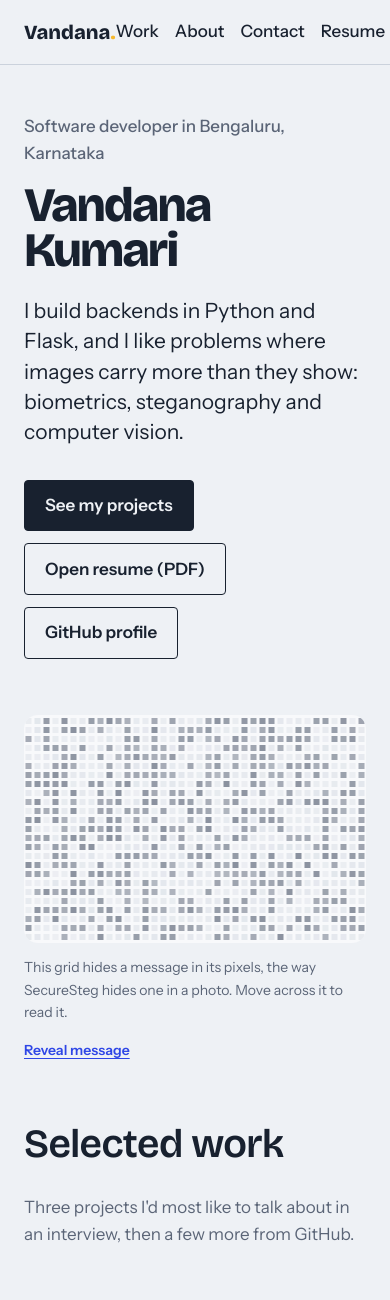
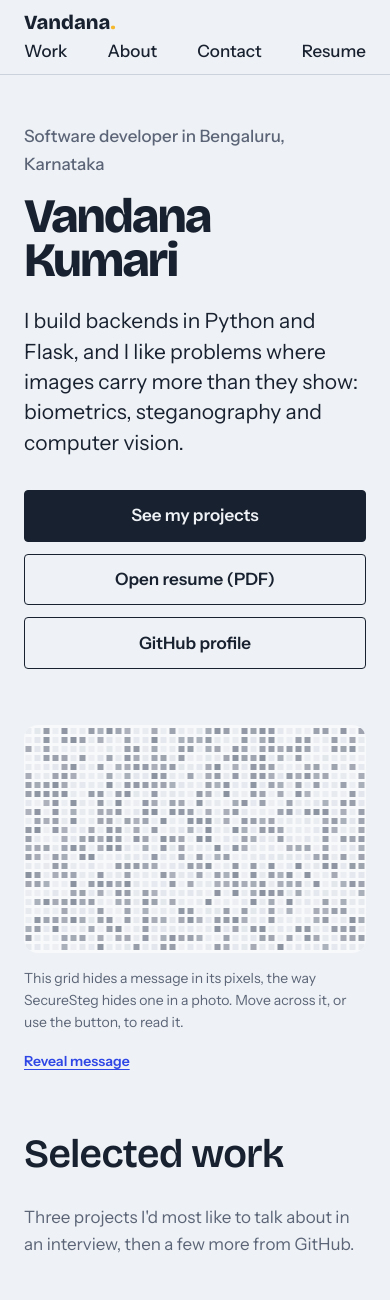
Before and after one commit to Vandana-2029/portfolio, a Flask app: page / in a window 390 px wide. Shown: the top 1300 px of the page. Run offline with Flask 3, Linux system fonts and the light colour scheme.

Commit message:
Polish hero reveal, mobile header and timeline layout

```diff
--- a/portfolio/static/css/style.css
+++ b/portfolio/static/css/style.css
@@ -38,7 +38,7 @@
 
 /* ---------- Base ---------- */
 *, *::before, *::after { box-sizing: border-box; }
-html { scroll-behavior: smooth; scroll-padding-top: 5rem; }
+html { scroll-behavior: smooth; scroll-padding-top: 6.5rem; }
 @media (prefers-reduced-motion: reduce) { html { scroll-behavior: auto; } }
 
 body {
@@ -219,8 +219,9 @@ img { max-width: 100%; display: block; }
 
 /* ---------- Education ---------- */
 .background-grid { display: grid; grid-template-columns: 1fr 1fr; gap: 4rem; }
-.timeline { list-style: none; margin: 0; padding: 0 0 0 1.5rem; border-left: 2px solid var(--rule); }
+.timeline { align-self: start; list-style: none; margin: 0; padding: 0 0 0 1.5rem; border-left: 2px solid var(--rule); }
 .timeline li { position: relative; padding-bottom: 2rem; }
+.timeline li:last-child { padding-bottom: 0.25rem; }
 .timeline li::before {
   content: ""; position: absolute; left: calc(-1.5rem - 7px); top: 0.45rem;
   width: 12px; height: 12px; background: var(--signal); border: 2px solid var(--paper);
@@ -271,3 +272,11 @@ img { max-width: 100%; display: block; }
 /* ---------- 404 ---------- */
 .notfound { padding-top: clamp(4rem, 12vw, 9rem); }
 .notfound h1 { font-size: var(--step-4); font-weight: 800; letter-spacing: -0.035em; line-height: 0.95; }
+
+/* ---------- Small screens ---------- */
+@media (max-width: 520px) {
+  .header-row { flex-wrap: wrap; padding-block: 0.6rem; row-gap: 0.25rem; }
+  .site-header nav { width: 100%; }
+  .nav { justify-content: space-between; gap: 0.5rem; }
+  .hero-actions .btn { flex: 1 1 auto; justify-content: center; }
+}
--- a/portfolio/static/js/stego.js
+++ b/portfolio/static/js/stego.js
@@ -26,15 +26,19 @@
   function buildMask() {
     const words = figure.dataset.message.split(" ");
     const narrow = canvas.clientWidth < 640;
-    const lines = narrow ? words : [words.join(" ")];
+    // Narrow screens: one word per line. Wide: two balanced lines.
+    const half = Math.ceil(words.length / 2);
+    const lines = narrow
+      ? words
+      : [words.slice(0, half).join(" "), words.slice(half).join(" ")].filter(Boolean);
     const off = document.createElement("canvas");
     off.width = cols; off.height = rows;
     const o = off.getContext("2d");
     o.fillStyle = "#000";
     o.textAlign = "center";
     o.textBaseline = "middle";
-    const lineH = rows / (lines.length + 0.6);
-    let size = lineH * 0.95;
+    const lineH = rows / (lines.length + 0.35);
+    let size = lineH * 1.05;
     o.font = `800 ${size}px "Bricolage Grotesque", sans-serif`;
     const widest = Math.max(...lines.map((l) => o.measureText(l).width));
     if (widest > cols * 0.9) size *= (cols * 0.9) / widest;
@@ -44,7 +48,7 @@
     });
     const data = o.getImageData(0, 0, cols, rows).data;
     mask = new Uint8Array(cols * rows);
-    for (let i = 0; i < mask.length; i++) mask[i] = data[i * 4 + 3] > 110 ? 1 : 0;
+    for (let i = 0; i < mask.length; i++) mask[i] = data[i * 4 + 3] > 90 ? 1 : 0;
   }
 
   function setup() {
@@ -99,10 +103,11 @@
         const n = noise[i];
         const size = cell - 3;
         if (mask[i]) {
-          ctx.globalAlpha = 0.28 + n * 0.3 + r * 0.6;
-          ctx.fillStyle = r > 0.35 ? (n > 0.55 ? signal : cobalt) : (n > 0.5 ? muted : rule);
+          const base = 0.25 + n * 0.45;
+          ctx.globalAlpha = base + (1 - base) * r;
+          ctx.fillStyle = r > 0.3 ? (n > 0.78 ? signal : cobalt) : (n > 0.5 ? muted : rule);
         } else {
-          ctx.globalAlpha = (0.25 + n * 0.45) * (1 - r * 0.55);
+          ctx.globalAlpha = (0.25 + n * 0.45) * (1 - r * 0.7);
           ctx.fillStyle = n > 0.5 ? muted : rule;
         }
         ctx.fillRect(cx - size / 2, cy - size / 2, size, size);
--- a/portfolio/templates/home.html
+++ b/portfolio/templates/home.html
@@ -14,7 +14,7 @@
   <figure class="stego" data-message="OPEN TO WORK">
     <canvas class="stego-canvas" aria-hidden="true"></canvas>
     <figcaption class="stego-caption">
-      <span>This grid hides a message in its pixels, the way SecureSteg hides one in a photo. Move across it to read it.</span>
+      <span>This grid hides a message in its pixels, the way SecureSteg hides one in a photo. Move across it, or use the button, to read it.</span>
       <button type="button" class="stego-toggle" aria-pressed="false">Reveal message</button>
     </figcaption>
     <p class="visually-hidden" aria-live="polite" data-stego-live></p>
```
